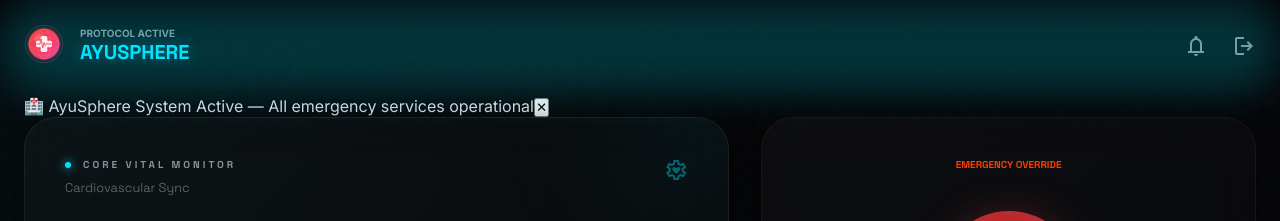
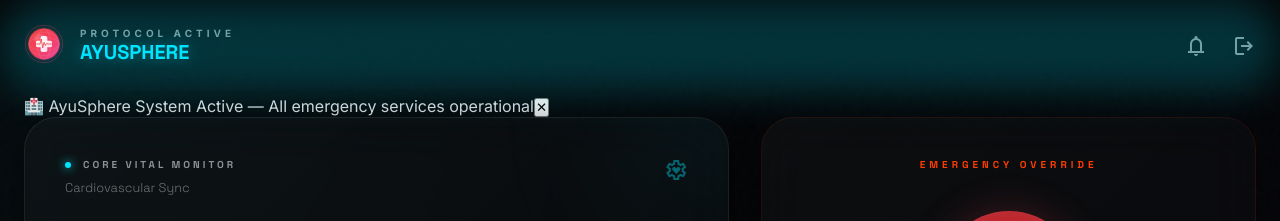
Before and after one commit to Ayush13harsh/AyuSphere, a Next.js app in the folder frontend/: page /dashboard in a window 1280 px wide. Shown: the top 221 px of the page. Built offline with nearby package versions, Linux system fonts and the light colour scheme; no server answers; sample sign-in values are in the browser's storage.

Commit message:
Fix: replaced non-standard 'tracking' and 'z-index' with 'letterSpacing' and 'zIndex'

```diff
--- a/frontend/app/components/AppLayout.js
+++ b/frontend/app/components/AppLayout.js
@@ -26,7 +26,7 @@ export default function AppLayout({ children, title = 'AyuSphere' }) {
                         <img src="/logo.svg" alt="Logo" width="40" height="40" style={{ position: 'relative', zIndex: 10, borderRadius: '8px' }} />
                     </div>
                     <div>
-                        <span style={{ fontSize: '10px', tracking: '0.4em', color: 'var(--muted)', textTransform: 'uppercase', fontWeight: 'bold', display: 'block' }}>Protocol Active</span>
+                        <span style={{ fontSize: '10px', letterSpacing: '0.4em', color: 'var(--muted)', textTransform: 'uppercase', fontWeight: 'bold', display: 'block' }}>Protocol Active</span>
                         <h1 className="cinematic-glow" style={{ fontSize: '1.25rem', fontWeight: 'bold', color: 'var(--primary)', margin: 0 }}>AYUSPHERE</h1>
                     </div>
                 </div>
--- a/frontend/app/dashboard/page.js
+++ b/frontend/app/dashboard/page.js
@@ -214,7 +214,7 @@ export default function Dashboard() {
                 {/* ── Right Column: SOS & Logs ── */}
                 <div style={{ display: 'flex', flexDirection: 'column', gap: '1.5rem', gridColumn: 'span 5' }}>
                     <div className="glass-panel" style={{ padding: '2.5rem', borderRadius: '2rem', textAlign: 'center', border: '1px solid rgba(255, 61, 0, 0.1)' }}>
-                        <span className="font-headline" style={{ fontSize: '10px', tracking: '0.4em', color: 'var(--accent)', fontWeight: 'bold', textTransform: 'uppercase', display: 'block', marginBottom: '2.5rem' }}>Emergency Override</span>
+                        <span className="font-headline" style={{ fontSize: '10px', letterSpacing: '0.4em', color: 'var(--accent)', fontWeight: 'bold', textTransform: 'uppercase', display: 'block', marginBottom: '2.5rem' }}>Emergency Override</span>
 
                         <div style={{ display: 'flex', justifyContent: 'center', marginBottom: '2.5rem' }}>
                             <button
--- a/frontend/app/page.js
+++ b/frontend/app/page.js
@@ -137,7 +137,7 @@ function HomeContent() {
         <div style={{ width: '100%', maxWidth: '440px', position: 'relative', zIndex: 10 }}>
           <div className="glass-panel" style={{ padding: '3rem', borderRadius: '2.5rem' }}>
             <div style={{ textAlign: 'center', marginBottom: '3rem' }}>
-              <span style={{ fontSize: '10px', tracking: '0.4em', color: 'var(--muted)', fontWeight: 'bold', textTransform: 'uppercase', display: 'block', marginBottom: '0.5rem' }}>Security Protocol</span>
+              <span style={{ fontSize: '10px', letterSpacing: '0.4em', color: 'var(--muted)', fontWeight: 'bold', textTransform: 'uppercase', display: 'block', marginBottom: '0.5rem' }}>Security Protocol</span>
               <h2 className="font-headline" style={{ fontSize: '2rem', fontWeight: 'bold', color: 'white' }}>
                 {authMode === 'login' ? 'ACCESS UNIT' : 'CORE ENROLL'}
               </h2>
```
